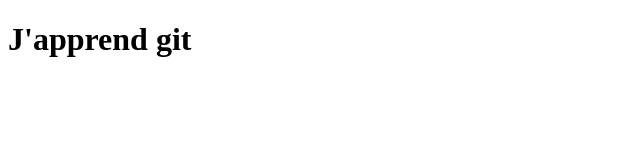
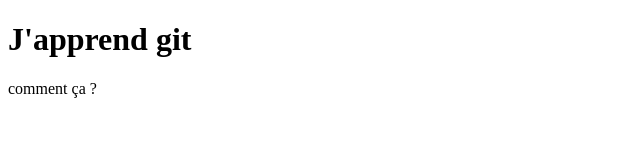
Before and after one commit to Valou145/depo, a plain HTML site: page index.html in a window 1280 px wide. Shown: the whole page, without its empty margins (0-640 px from the left). Drawn offline with Linux system fonts and the light colour scheme.

Commit message:
index.html

```diff
--- a/index.html
+++ b/index.html
@@ -5,5 +5,6 @@
 </head>
 <body>
 <h1>J'apprend git</h1>
+<p>comment ça ?</p>
 </body>
 </html>
```
Also changed, not shown: log.txt (added), text.txt (added).
